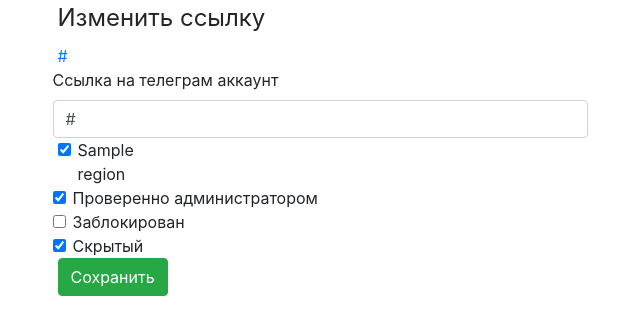
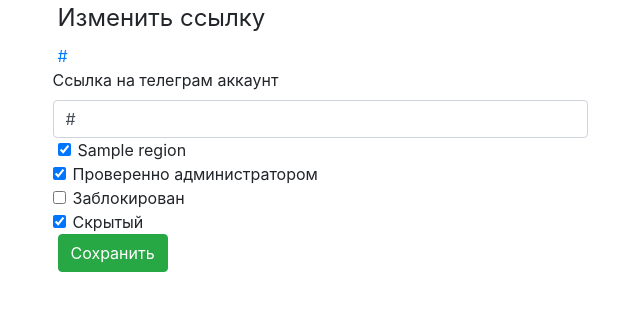
Before and after one commit to vnyabzya/AdminPanelStopDrugsBot, a Flask app: page /edit_link/1 in a window 1280 px wide. Shown: the part 56-391 px from the top of the page, without its empty margins (320-960 px from the left). Run offline with Flask 2, Linux system fonts and the light colour scheme; tables that the repository leaves empty hold one stand-in row (values such as "Sample post"); some libraries are stand-ins or nearby versions.

Commit message:
Исправил ошибку

```diff
--- a/templates/_telegram_shop.html
+++ b/templates/_telegram_shop.html
@@ -7,7 +7,7 @@
         <div class="card-body">
             <div class="row">
                 {% for region in telegram_shop.regions %}
-                    {{ region.name }}
+                    <div class="col-md-12 col-lg-4">{{ region.name }}</div>
                 {% endfor %}
             </div>
             <div class="row">
--- a/templates/edit_profile.html
+++ b/templates/edit_profile.html
@@ -17,7 +17,7 @@
                 </div>
                 <div class="form-row">
                     {% for region in form.regions %}
-                        <div class="col-3">
+                        <div class="col-sm-6 col-md-6 col-lg-4">
                             <div class="form-check">
                                 {{ region(class="form-check-input") }}
                                 {{ region.label(class="form-check-label") }}
```
